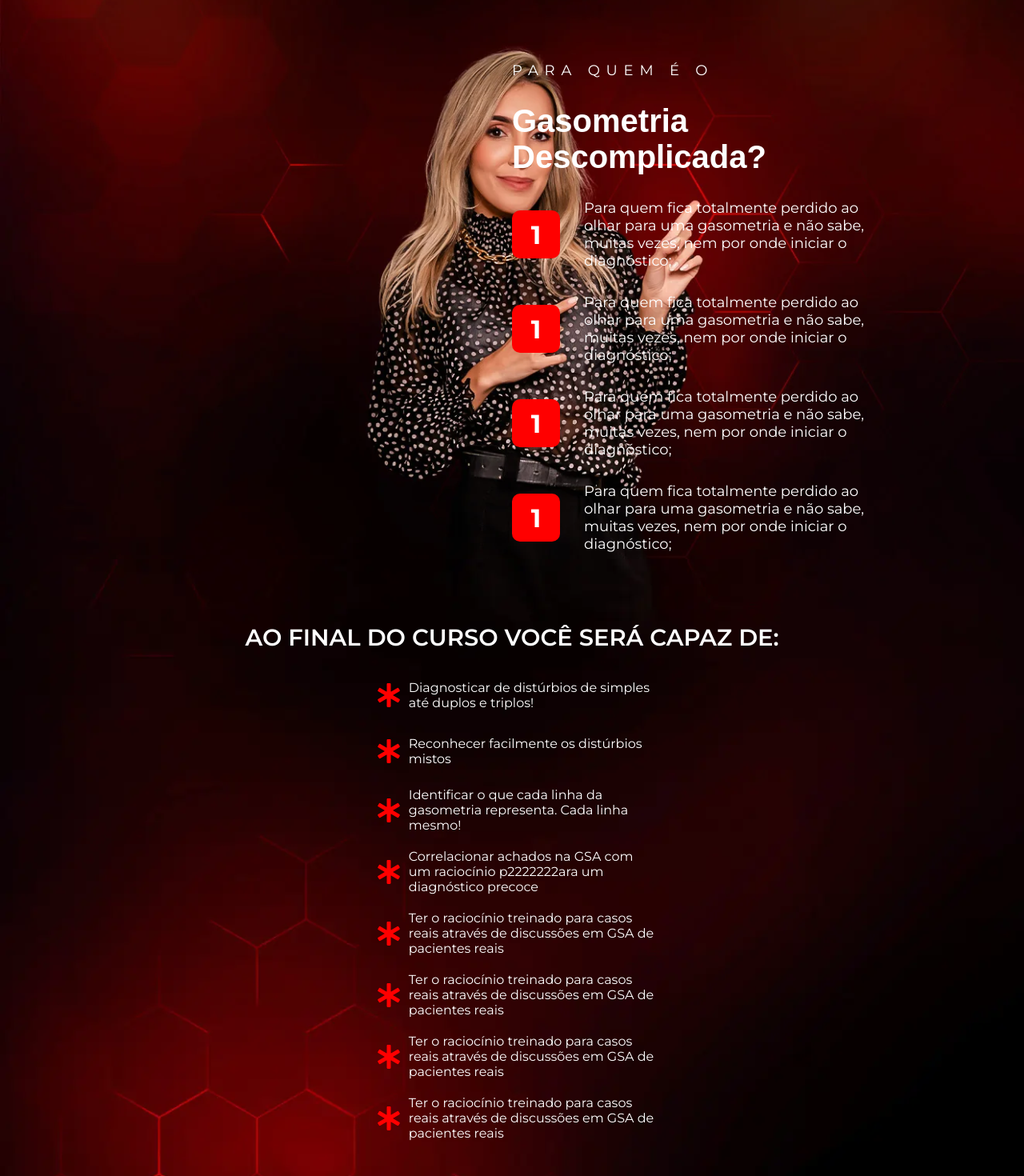
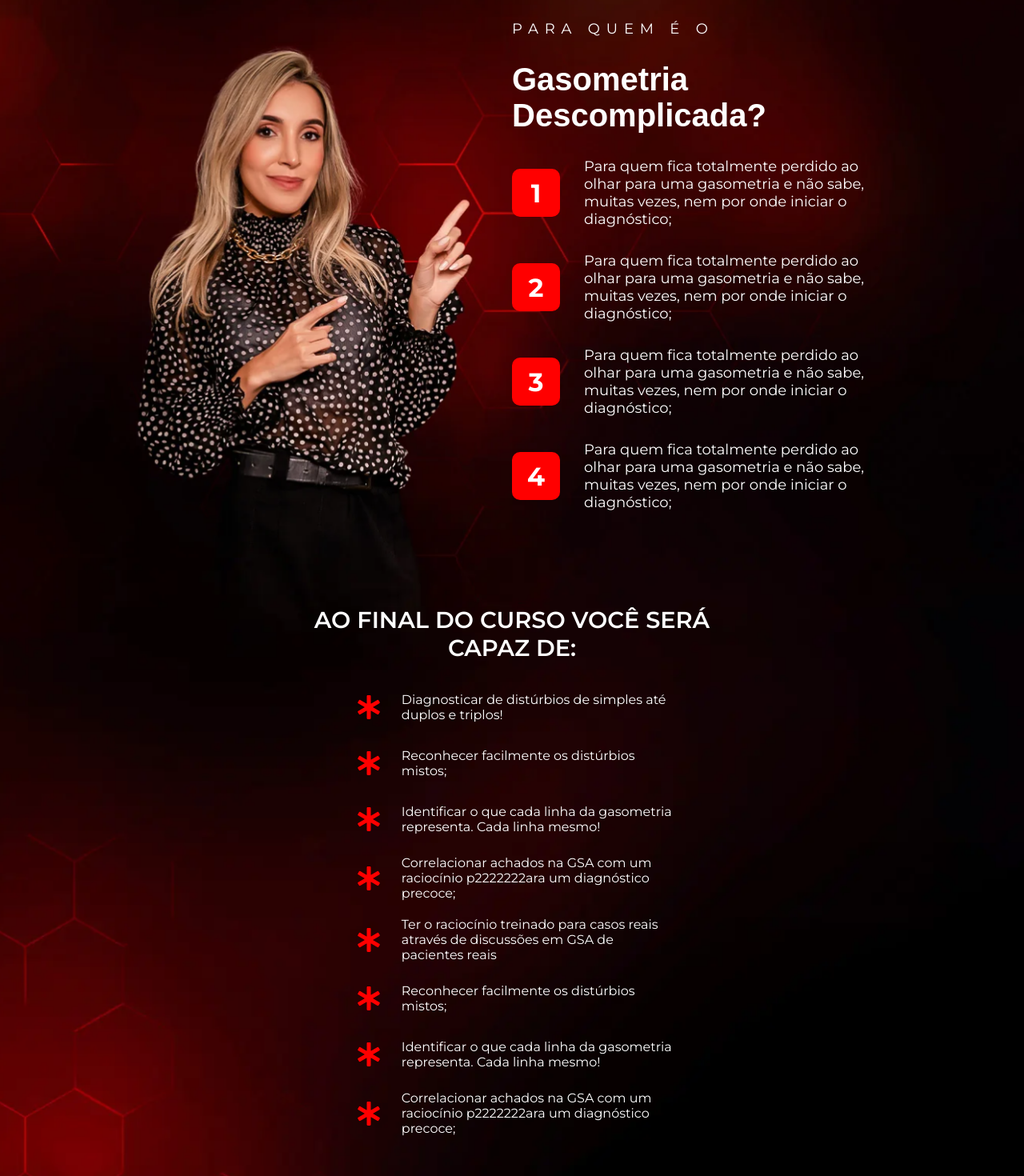
Before and after one commit to AlphaWebProjects/GTMED-Front, a React (Create React App) app: page / in a window 1280 px wide. Shown: the part 320-1790 px from the top of the page at 80% size. Built offline with nearby package versions, Linux system fonts and the light colour scheme.

Commit message:
feat: melhora na resposividade + integração com dados recebidos via objeto

```diff
--- a/src/Components/VSL/Vsl.js
+++ b/src/Components/VSL/Vsl.js
@@ -3,50 +3,73 @@ import backgroundImage from "../../../src/images/vsl.png"
 import StyledButton from "../../common/form/Button";
 
 export default function Vsl(){
+    const body = {
+        backgroundimage: backgroundImage,
+        title1: "APRENDA SOBRE ",
+        titlehighlight: "A PROFISSÃO",
+        title2: " DE UMA FORMA UNICA",
+        videourl: "https://www.youtube-nocookie.com/embed/fO5dW2R2_a0?controls=0&rel=0&",
+        buttontext: "QUERO DOMINAR GASOMETRIA",
+        buttoncolor: "#E42323",
+        buttonhovercolor: "#C73B3B",
+        color: "#FF0000"
+    }
     return (
-        <Container backgroundImage={backgroundImage}>
-            <Title>{"APRENDA SOBRE "}<span>{"A PROFISSÃO"}</span>{" DE UMA FORMA UNICA"}</Title>
+        <Container backgroundImage={body?.backgroundimage}>
+            <Title>{body?.title1}<span>{body?.titlehighlight}</span>{body?.title2}</Title>
             <StyledIframe
-                width={1920*.5}
-                height={1080*.5}
-                src="https://www.youtube-nocookie.com/embed/fO5dW2R2_a0?controls=0&rel=0&"
-                title="PABLO MARÇAL VAI COLOCAR O SHAPE ? AVALIAMOS O FÍSICO PARA O NOVO PROJETO - CÓDIGO DO SHAPE 60 DIAS"
+                color={body?.color}
+                width="960"
+                height="540"
+                src={body?.videourl}
                 frameborder="0"
                 allow="accelerometer; autoplay; encrypted-media; gyroscope; picture-in-picture"
                 referrerpolicy="strict-origin-when-cross-origin"
-                allowfullscreen
-            ></StyledIframe>
-            <StyledButton width={"40%"} height={"80px"} margintop={"40px !important"} fontsize={"28px !important"}>{"QUERO DOMINAR GASOMETRIA"}</StyledButton>
+                allowFullScreen
+            />
+            <StyledButton
+                width={"40%"}
+                height={"80px"}
+                margintop={"40px !important"}
+                fontsize={"28px !important"}
+                background={`${body?.buttoncolor} !important`}
+                backgroundhover={`${body?.buttonhovercolor} !important`}
+            >
+                {body?.buttontext}
+            </StyledButton>
         </Container>
     )
 }
 
 const Container = styled.div`
+    user-select: none;
     width: 100%;
     padding: 10vh 10vw;
     height: 100vh;
-    //background-color: #000000;
-    color: #FFFFFF;
+    color: white;
     display: flex;
     flex-direction: column;
     align-items: center;
     justify-content: center;
-    background-image: ${props => `url(${props.backgroundImage})`};
-`
+    background-image: url(${props => props.backgroundImage});
+`;
+
 const StyledIframe = styled.iframe`
-    border: 3px solid #FF0000;
+    border: 3px solid;
+    border-color: ${props => props.color};
     border-radius: 10px;
-`
+`;
+
 const Title = styled.h3`
     text-align: center;
     font-family: "Montserrat", Sans-serif;
-    font-size: 36px;
+    font-size: 2.25rem; // Conversão para rem
     font-weight: 700;
-    margin-bottom: 30px;
+    margin-bottom: 2rem; // Espaçamento consistente usando rem
     width: 50%;
-    line-height: 50px;
+    line-height: 3.125rem; // Uso de rem para line-height
     span {
         background-color: #FF0000;
-        padding: 0 .5vw;
+        padding: 0 0.5vw;
     }
-`
+`;
--- a/src/Components/aoFimDoCurso/AoFimDoCurso.js
+++ b/src/Components/aoFimDoCurso/AoFimDoCurso.js
@@ -3,94 +3,109 @@ import backgroundImage from "../../../src/images/Screenshot_28.png"
 import { IoIosMedical } from "react-icons/io";
 
 export default function AoFimDoCurso(){
+
+    const body = {
+        backgroundimage: backgroundImage,
+        title: "AO FINAL DO CURSO VOCÊ SERÁ CAPAZ DE:",
+        topics: [
+            {
+                details: "Diagnosticar de distúrbios de simples até duplos e triplos!"
+            },
+            {
+                details: "Reconhecer facilmente os distúrbios mistos;"
+            },
+            {
+                details: "Identificar o que cada linha da gasometria representa. Cada linha mesmo!"
+            },
+            {
+                details: "Correlacionar achados na GSA com um raciocínio p2222222ara um diagnóstico precoce;"
+            },
+            {
+                details: "Ter o raciocínio treinado para casos reais através de discussões em GSA de pacientes reais"
+            },
+            {
+                details: "Reconhecer facilmente os distúrbios mistos;"
+            },
+            {
+                details: "Identificar o que cada linha da gasometria representa. Cada linha mesmo!"
+            },
+            {
+                details: "Correlacionar achados na GSA com um raciocínio p2222222ara um diagnóstico precoce;"
+            },
+        ]
+    }
+
     return (
-    <Container backgroundImage={backgroundImage}>
+        <Container backgroundImage={body?.backgroundimage}>
             <SubContainer>
-            <Title>{"AO FINAL DO CURSO VOCÊ SERÁ CAPAZ DE:"}</Title>
-            <Option>
+            <Title>{body?.title}</Title>
+            {body?.topics?.map((topic, index) => (
+                <Option key={index}>
                     <div><IoIosMedical /></div>
-                <p>{"Diagnosticar de distúrbios de simples até duplos e triplos!"}</p>
+                    <p>{topic?.details}</p>
                 </Option>
-            <Option>
-                <div><IoIosMedical /></div>
-                <p>{"Reconhecer facilmente os distúrbios mistos"}</p>
-            </Option>
-            <Option>
-                <div><IoIosMedical /></div>
-                <p>{"Identificar o que cada linha da gasometria representa. Cada linha mesmo!"}</p>
-            </Option>
-            <Option>
-                <div><IoIosMedical /></div>
-                <p>{"Correlacionar achados na GSA com um raciocínio p2222222ara um diagnóstico precoce"}</p>
-            </Option>
-            <Option>
-                <div><IoIosMedical /></div>
-                <p>{"Ter o raciocínio treinado para casos reais através de discussões em GSA de pacientes reais"}</p>
-            </Option>
-            <Option>
-                <div><IoIosMedical /></div>
-                <p>{"Ter o raciocínio treinado para casos reais através de discussões em GSA de pacientes reais"}</p>
-            </Option>
-            <Option>
-                <div><IoIosMedical /></div>
-                <p>{"Ter o raciocínio treinado para casos reais através de discussões em GSA de pacientes reais"}</p>
-            </Option>
-            <Option>
-                <div><IoIosMedical /></div>
-                <p>{"Ter o raciocínio treinado para casos reais através de discussões em GSA de pacientes reais"}</p>
-            </Option>
+            ))}
             </SubContainer>
         </Container>
     )
     }
 
 const Container = styled.div`
+    user-select: none;
     width: 100%;
     padding: 10vh 10vw;
-    height: 803px;
+    height: 50.1875rem;
     background-image: ${props => `url(${props.backgroundImage})`};
-    //background-color: #000000;
-    color: #FFFFFF;
+    background-position: center;
+    background-size: cover;
+    background-repeat: no-repeat;
+    color: white;
     display: flex;
     align-items: center;
     justify-content: center;
-`
+`;
+
 const SubContainer = styled.div`
-    width: 100%;
-    height: 100%;
+    width: 50%;
     display: flex;
     flex-direction: column;
     align-items: center;
-    justify-content: start;
-`
+`;
+
 const Title = styled.h3`
     text-align: center;
     font-family: "Montserrat", Sans-serif;
-    font-size: 29px;
+    font-size: 1.8rem;
     font-weight: 600;
-    margin-bottom: 30px;
-`
+    margin-bottom: 2rem;
+`;
+
 const Option = styled.div`
+    transition: all ease .2s;
     font-family: "Montserrat", Sans-serif;
     display: flex;
     align-items: center;
     justify-content: center;
     width: 100%;
-    margin-bottom: 20px;
+    margin-bottom: 1.25rem;
     > div {
-        width: 50px;
-        height: 50px;
-        border-radius: 10px;
+        width: 3.125rem;
+        height: 3.125rem;
+        border-radius: 0.625rem;
         display: flex;
         align-items: center;
         justify-content: center;
-        font-size: 40px;
+        font-size: 2.5rem;
         color: red;
-        font-weight: 700;
     }
     > p {
-        font-size: 16px;
+        font-size: 1rem;
         font-weight: 400;
-        width: calc(35% - 50px);
+        padding-left: 1rem;
+        width: 70%;
     }
-`
+    &:hover {
+        background: linear-gradient(274deg, rgba(0,0,0,0) 0%, rgba(0,0,0,.3) 40%, rgba(0,0,0,.3) 60%, rgba(0,0,0,0) 100%);
+        transform: translateX(10px) scale(1.025);
+    }
+`;
--- a/src/Components/oferta/Oferta.js
+++ b/src/Components/oferta/Oferta.js
@@ -5,22 +5,61 @@ import bestPrice from "../../images/best-price.png";
 import sevenDays from "../../images/sevenDays.png";
 
 export default function Oferta(){
+
+    const body = {
+        title: "GASOMETRIA",
+        subtitle: "DESCOMPLICADA",
+        price: "1247,00",
+        discountedprice: "R$59,58",
+        fullpricediscount: "R$597",
+        buttontext: "QUERO DOMINAR GASOMETRIA",
+        buttoncolor: "#E42323",
+        buttonhovercolor: "#C73B3B",
+        color: "#ff0000",
+        topics: [
+            {
+                details: "Método didático, com aulas curtas e totalmente voltado à prática"
+            },
+            {
+                details: "Método didático, com aulas curtas e totalmente voltado à prática"
+            },
+            {
+                details: "Método didático, com aulas curtas e totalmente voltado à prática"
+            },
+            {
+                details: "Método didático, com aulas curtas e totalmente voltado à prática"
+            },
+        ]
+    }
+
   return (
     <Container >
         <LeftSide>
-            <OfferCard color="#ff0000">
-                <Title color="#ff0000">{"GASOMETRIA"}</Title>
-                <SubTitle>{"DESCOMPLICADA"}</SubTitle>
-                <p>{"De "}<StrikeThrough>{"1247,00"}</StrikeThrough>{" por:"}</p>
-                <p>{"12x de "}<DiscountedPrice>{"R$59,58"}</DiscountedPrice></p>
-                <p>{"ou R$597 À VISTA"}</p>
-                {[1,2,3,4].map(e =>
-                    <Option color="#ff0000">
+            <OfferCard color={body?.color}>
+                <Title color={body?.color}>{body?.title}</Title>
+                <SubTitle>{body?.subtitle}</SubTitle>
+
+                <p>{"De "}<StrikeThrough>{body?.price}</StrikeThrough>{" por:"}</p>
+                <p>{"12x de "}<DiscountedPrice>{body?.discountedprice}</DiscountedPrice></p>
+                <p>{"ou "}{body?.fullpricediscount}{" À VISTA"}</p>
+
+                {body?.topics?.map((topic, index) => (
+                    <Option key={index} color={body?.color}>
                         <div><MdMedicalServices /></div>
-                        <p>{"Método didático, com aulas curtas e totalmente voltado à prática"}</p>
+                        <p>{topic?.details}</p>
                     </Option>
-                )}
-                <StyledButton width={"100%"} height={"60px"} margintop={"30px !important"}>{"QUERO DOMINAR GASOMETRIA"}</StyledButton>
+                ))}
+
+                <StyledButton
+                    width={"100%"}
+                    height={"60px"}
+                    margintop={"30px !important"}
+                    background={`${body?.buttoncolor} !important`}
+                    backgroundhover={`${body?.buttonhovercolor} !important`}
+                >
+                    {body?.buttontext}
+                </StyledButton>
+
                 <SevenDays src={sevenDays} top={"-30px"}/>
             </OfferCard>
         </LeftSide>
@@ -28,22 +67,28 @@ export default function Oferta(){
             <OfferCard color="#3CFF00">
                 <Title color="#3CFF00">{"GTMED"}</Title>
                 <SubTitle>{"Todos os Cursos"}</SubTitle>
+
                 <p>{"De "}<StrikeThrough>{"10.470,00"}</StrikeThrough>{" por:"}</p>
                 <p>{"12x de "}<DiscountedPrice>{"R$290,58"}</DiscountedPrice></p>
                 <p>{"ou R$2.970 À VISTA"}</p>
+
                 {[1,2,3,4,5,6].map(e =>
                     <Option color="#3CFF00">
                         <div><MdMedicalServices /></div>
                         <p>{"Método didático, com aulas curtas e totalmente voltado à prática"}</p>
                     </Option>
                 )}
+
                 <StyledButton
                     width={"100%"}
                     height={"60px"}
                     margintop={"30px !important"}
                     background="#309E0F !important"
                     backgroundhover="#3CFF00 !important"
-                >{"QUERO DOMINAR GASOMETRIA"}</StyledButton>
+                >
+                    {"QUERO DOMINAR GASOMETRIA"}
+                </StyledButton>
+
                 <BestPriceImage src={bestPrice}/>
                 <SevenDays src={sevenDays} top={"90px"}/>
             </OfferCard>
@@ -53,15 +98,14 @@ export default function Oferta(){
 }
 
 const Container = styled.div`
-    width: 100%;
-    padding: 10vh 10vw;
-    height: 100vh;
-    background-color: #000000;
-    color: #FFFFFF;
     display: flex;
+    justify-content: center;
     align-items: center;
-    justify-content: center;
-`
+    padding: 10vh 10vw;  // Espaçamento vertical e horizontal adaptável
+    height: 105vh;  // Altura completa da viewport
+    background-color: #000;
+    color: #FFF;
+`;
 const LeftSide = styled.div`
     width: 40%;
     height: 100%;
@@ -72,38 +116,40 @@ const LeftSide = styled.div`
 const RightSide = styled(LeftSide)``
 
 const OfferCard = styled.div`
+    user-select: none;
     position: relative;
     background-color: #0e0e0e;
-    border-radius: 10px;
-    border: 2px solid;
-    border-color: ${props => props.color};
-    width: 500px;
+    border-radius: 1rem;  // Raio em rem para consistência
+    border: 2px solid ${props => props.color};
+    width: 500px;  // Considerar a conversão para rem ou % se necessário para responsividade
     display: flex;
     flex-direction: column;
     align-items: center;
-    justify-content: center;
-    padding: 3vh 2vw;
-    row-gap: 10px;
+    padding: 3vh 2vw;  // Espaçamento interno adaptável
+    gap: 1rem;  // Consistência do espaçamento
+    transition: transform 0.3s;  // Transição suave para transformações
+    &:hover {
+        transform: scale(1.05);  // Efeito de aumento ao passar o mouse
+        background-color: #131313;
+    }
     > p {
         font-family: "Montserrat", Sans-serif;
-        font-size: 22px;
+        font-size: 1.2rem;  // Conversão para rem
         font-weight: 400;
-        padding-bottom: 2.5px;
     }
 `
 const Title = styled.h3`
     color: ${props => props.color};
     font-family: "Rajdhani", Sans-serif;
-    font-size: 43px;
+    font-size: 2.6875rem;  // Conversão para rem
     font-weight: 800;
-    padding-bottom: 5px;
 `
 const SubTitle = styled.h3`
     font-family: "Rajdhani", Sans-serif;
-    font-size: 26px;
+    font-size: 1.625rem;  // Conversão para rem
     font-weight: 500;
-    letter-spacing: 3.3px;
-    padding-bottom: 30px;
+    letter-spacing: 0.20625rem;  // Espaçamento em rem
+    margin-bottom: 0.8rem;  // Margem em rem
 `
 const StrikeThrough = styled.span`
     text-decoration: line-through;
@@ -113,26 +159,27 @@ const DiscountedPrice = styled.span`
     font-weight: 600;
 `;
 const Option = styled.div`
-    font-family: "Montserrat", Sans-serif;
     display: flex;
     align-items: center;
-    justify-content: center;
+    justify-content: flex-start;
+    gap: 0.78125rem;  // Espaçamento em rem
+    font-family: "Montserrat", Sans-serif;
+    font-size: 1rem;  // Tamanho em rem
+    font-weight: 400;
+    padding-top: 1.25rem;  // Padding superior em rem
     width: 100%;
-    column-gap: 12.5px;
-    padding-top: 20px;
     > div {
-        width: 30px;
-        height: 30px;
-        border-radius: 10px;
+        width: 1.875rem;  // Tamanho em rem
+        height: 1.875rem;  // Tamanho em rem
+        border-radius: 0.625rem;  // Raio em rem
         display: flex;
         align-items: center;
         justify-content: center;
-        font-size: 25px;
+        font-size: 1.5625rem;  // Tamanho da fonte em rem
         color: ${props => props.color};
-        font-weight: 700;
     }
     > p {
-        font-size: 16px;
+        font-size: 1rem;
         font-weight: 400;
         width: calc(100% - 30px);
     }
--- a/src/Components/paraQuem/ParaQuem.js
+++ b/src/Components/paraQuem/ParaQuem.js
@@ -1,93 +1,133 @@
-import styled from "styled-components";
+import styled, { keyframes } from "styled-components";
 import backgroundImage from "../../../src/images/Screenshot_27.png"
 
 export default function ParaQuem(){
+
+    const body = {
+        backgroundimage: backgroundImage,
+        title: "PARA QUEM É O",
+        subtitle: "Gasometria Descomplicada?",
+        topics: [
+            {
+                details: "Para quem fica totalmente perdido ao olhar para uma gasometria e não sabe, muitas vezes, nem por onde iniciar o diagnóstico;"
+            },
+            {
+                details: "Para quem fica totalmente perdido ao olhar para uma gasometria e não sabe, muitas vezes, nem por onde iniciar o diagnóstico;"
+            },
+            {
+                details: "Para quem fica totalmente perdido ao olhar para uma gasometria e não sabe, muitas vezes, nem por onde iniciar o diagnóstico;"
+            },
+            {
+                details: "Para quem fica totalmente perdido ao olhar para uma gasometria e não sabe, muitas vezes, nem por onde iniciar o diagnóstico;"
+            },
+        ]
+    }
+
     return (
-    <Container backgroundImage={backgroundImage}>
+        <Container backgroundImage={body?.backgroundimage}>
             <LeftSide></LeftSide>
             <RightSide>
-            <Title>{"PARA QUEM É O"}</Title>
-            <SubTitle>{"Gasometria Descomplicada?"}</SubTitle>
-            <Option>
-                <div>{"1"}</div>
-                <p>{"Para quem fica totalmente perdido ao olhar para uma gasometria e não sabe, muitas vezes, nem por onde iniciar o diagnóstico;"}</p>
+                <Title>{body?.title}</Title>
+                <SubTitle>{body?.subtitle}</SubTitle>
+                {body?.topics?.map((topic, index) => (
+                    <Option key={index}>
+                        <div>{index + 1}</div>
+                        <p>{topic?.details}</p>
                     </Option>
-            <Option>
-                <div>{"1"}</div>
-                <p>{"Para quem fica totalmente perdido ao olhar para uma gasometria e não sabe, muitas vezes, nem por onde iniciar o diagnóstico;"}</p>
-            </Option>
-            <Option>
-                <div>{"1"}</div>
-                <p>{"Para quem fica totalmente perdido ao olhar para uma gasometria e não sabe, muitas vezes, nem por onde iniciar o diagnóstico;"}</p>
-            </Option>
-            <Option>
-                <div>{"1"}</div>
-                <p>{"Para quem fica totalmente perdido ao olhar para uma gasometria e não sabe, muitas vezes, nem por onde iniciar o diagnóstico;"}</p>
-            </Option>
+                ))}
             </RightSide>
         </Container>
     )
 }
 
+const slideInFromRight = keyframes`
+  0% {
+    transform: translateX(100px);
+    opacity: 0;
+  }
+  25% {
+    opacity: 0.1;
+  }
+  75% {
+    opacity: 0.5;
+  }
+  100% {
+    transform: translateX(0);
+    opacity: 2;
+  }
+`;
+
 const Container = styled.div`
+    user-select: none;
     width: 100%;
     padding: 10vh 10vw;
-    height: 722px;
+    height: 45rem;
     background-image: ${props => `url(${props.backgroundImage})`};
-    //background-color: #000000;
-    color: #FFFFFF;
+    background-position: center;
+    background-size: cover;
+    background-repeat: no-repeat;
+    color: white;
     display: flex;
     align-items: center;
     justify-content: center;
 `
 const LeftSide = styled.div`
-    width: 50%;
-    height: 100%;
+    flex: 1;
     display: flex;
     align-items: center;
     justify-content: center;
 `
 const RightSide = styled.div`
-    width: 50%;
-    height: 100%;
+    flex: 1;
+    overflow-x: hidden;
 `
+
 const Title = styled.h3`
-    color: #FFFFFF;
+    color: white;
     font-family: "Montserrat", Sans-serif;
-    font-size: 18px;
+    font-size: 1.125rem;
     font-weight: 400;
-    letter-spacing: 7.8px;
-    margin: 20px 0;
+    letter-spacing: 0.49rem;
+    margin: 1.25rem 0;
+    animation: ${slideInFromRight} .5s ease-out forwards;
 `
+
 const SubTitle = styled.h3`
-    color: #FFFFFF;
+    color: white;
     font-family: "Rajdhani", Sans-serif;
-    font-size: 40px;
+    font-size: 2.5rem;
     font-weight: 700;
-    margin: 30px 0;
+    margin: 1.875rem 0;
+    animation: ${slideInFromRight} .5s ease-out forwards;
 `
+
 const Option = styled.div`
+    transition: all ease .2s;
     font-family: "Montserrat", Sans-serif;
     display: flex;
     align-items: center;
-    justify-content: left;
+    justify-content: flex-start;
     width: 100%;
-    column-gap: 30px;
-    margin-bottom: 30px;
+    gap: 1.875rem;
+    margin-bottom: 1.875rem;
     > div {
-        width: 60px;
-        height: 60px;
+        width: 3.75rem;
+        height: 3.75rem;
         background-color: red;
-        border-radius: 10px;
+        border-radius: 0.625rem;
         display: flex;
         align-items: center;
         justify-content: center;
-        font-size: 32px;
+        font-size: 2rem;
         font-weight: 700;
     }
     > p {
-        font-size: 18px;
+        font-size: 1.125rem;
         font-weight: 400;
         width: calc(85% - 60px);
     }
+    &:hover {
+        background: linear-gradient(274deg, rgba(0,0,0,0) 0%, rgba(0,0,0,.3) 40%, rgba(0,0,0,.3) 60%, rgba(0,0,0,0) 100%);
+        transform: translateX(10px) scale(1.025);
+    }
 `
```
Lines whose indentation alone changed are shown as unchanged.
